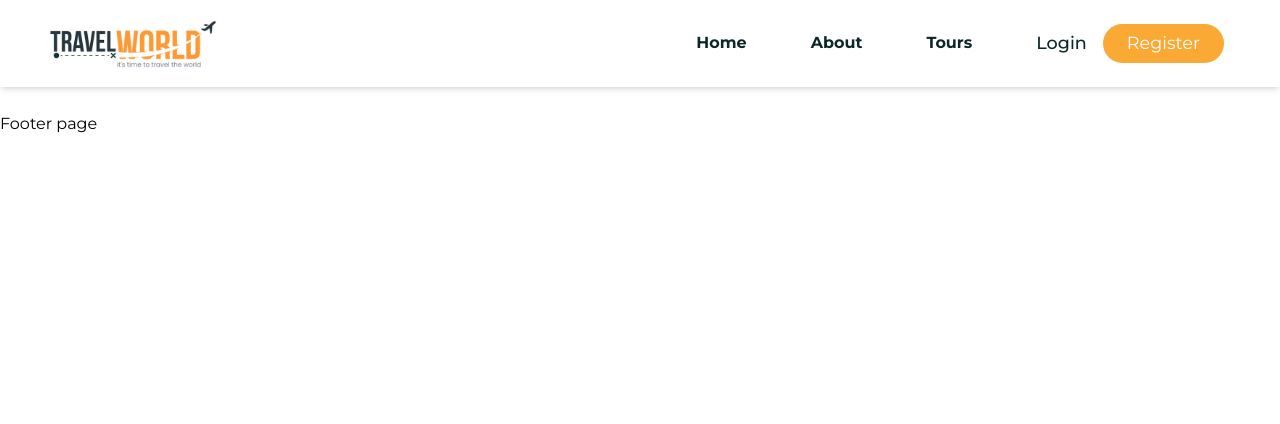
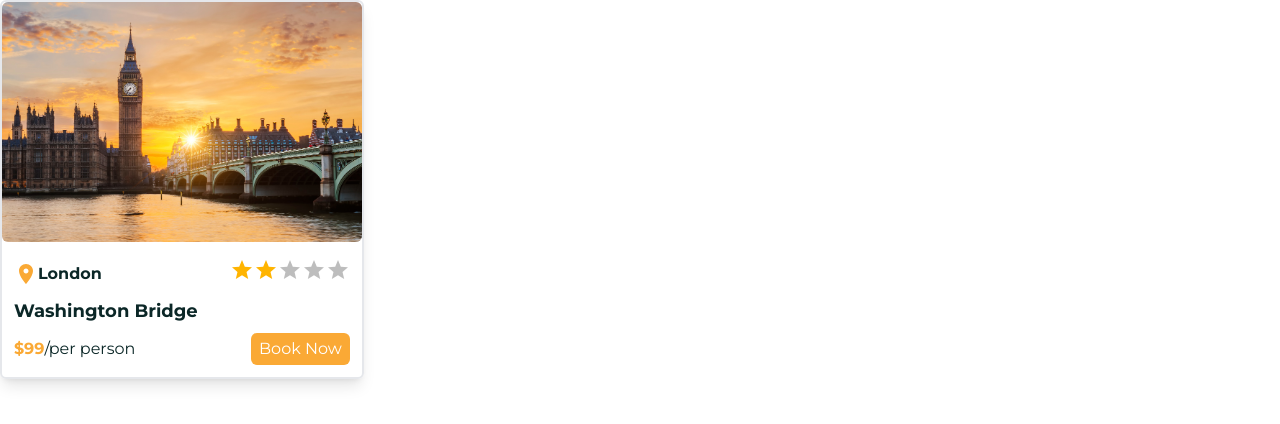
Before and after one commit to boualem06/Tours-Travel, a React (Create React App) app: page /Favoris in a window 1280 px wide. Shown: the top 424 px of the page. Built offline with nearby package versions, Linux system fonts and the light colour scheme; a web font is replaced by a local one.

Commit message:
adding the card component

```diff
--- a/package.json
+++ b/package.json
@@ -5,6 +5,7 @@
   "dependencies": {
     "@material-ui/core": "^4.12.4",
     "@material-ui/icons": "^4.11.3",
+    "@material-ui/lab": "^4.0.0-alpha.61",
     "@reduxjs/toolkit": "^1.8.5",
     "@testing-library/jest-dom": "^5.16.5",
     "@testing-library/react": "^13.3.0",
--- a/src/App.js
+++ b/src/App.js
@@ -5,6 +5,7 @@ import './App.css';
 
 import { BrowserRouter as Router, Route, Routes } from "react-router-dom";
 import Layout from './components/Layout';
+import Card from './components/Card';
 function App() {
   return (
 
@@ -15,8 +16,8 @@ function App() {
   //   </Routes>
   // </Router>
 
-  <Layout/>
-
+  // <Layout/>
+<Card></Card>
   );
 }
 
--- /dev/null
+++ b/src/components/Card.js
@@ -0,0 +1,74 @@
+import tour1 from "../assets/images/tour-img01.jpg"
+// LocationOn
+import LocationOn from '@material-ui/icons/LocationOn';
+
+import React from 'react';
+// import { makeStyles } from '@material-ui/core/styles';
+import Rating from '@material-ui/lab/Rating';
+import Box from '@material-ui/core/Box';
+
+const labels = {
+    0.5: 'Useless',
+    1: 'Useless+',
+    1.5: 'Poor',
+    2: 'Poor+',
+    2.5: 'Ok',
+    3: 'Ok+',
+    3.5: 'Good',
+    4: 'Good+',
+    4.5: 'Excellent',
+    5: 'Excellent+',
+};
+
+// const useStyles = makeStyles({
+//   root: {
+//     width: 200,
+//     display: 'flex',
+//     alignItems: 'center',
+//   },
+// });
+
+
+const Card = () => {
+
+    const [value, setValue] = React.useState(2);
+    const [hover, setHover] = React.useState(-1);
+    // const classes = useStyles();
+
+    return (
+        <div className="rounded-md border-2 border w-fit shadow-lg">
+            <img style={{ height: "15rem" }} src={tour1} alt="Tour" className="rounded-md"></img>
+            <div className="mt-4 px-3 pb-3">
+                <div className="flex items-center justify-between">
+                    <div className="flex text-[#faa935]">
+                        <LocationOn></LocationOn>
+                        <h1 className="font-bold">London</h1>
+                    </div>
+                    <div>
+                        <Rating
+                            value={value}
+                            precision={0.5}
+                        />
+                    </div>
+                </div>
+
+                <h1 className="font-bold mt-2 text-lg">Washington Bridge</h1>
+
+                <div className=" mt-2 flex items-center justify-between w-full">
+                    <h1><span className="text-[#faa935] font-bold">$99</span>/per person</h1>
+                    <button className="px-2 bg-[#faa935] text-white py-1 rounded-md">Book Now</button>
+                </div>
+            </div>
+        </div>
+
+
+
+
+        // <div className={classes.root}>
+
+
+        //   </div>
+    )
+}
+
+export default Card
--- a/src/components/Offers.js
+++ b/src/components/Offers.js
@@ -5,7 +5,7 @@ import guide from "../assets/images/guide.png"
 const Offers = () => {
 
     return (
-        <div className="grid grid-cols-1 md:grid-cols-4 gap-4 lg:gap-8">
+        <div className="grid grid-cols-1 sm:grid-cols-2 md:grid-cols-4 gap-4 lg:gap-8">
             <div className="flex-rows items-center justify-center">
                 <h1 className="section__subtitle__two ">What we serve </h1>
                 <h1 className="text-2xl font-bold">We Offer Our Best Services </h1>
```
Also changed, not shown: 1 other file (tests, documents, lock files or other folders).
